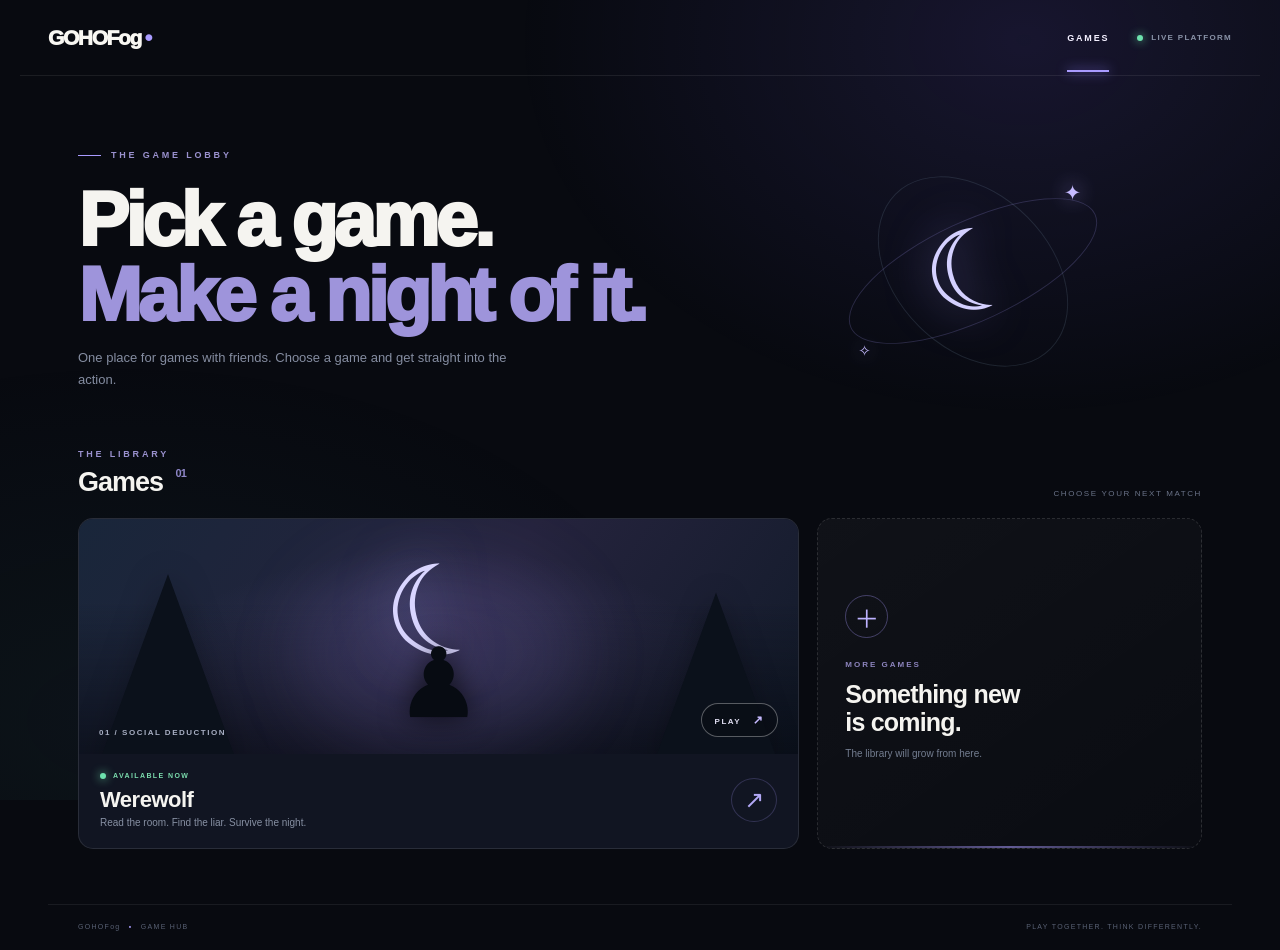
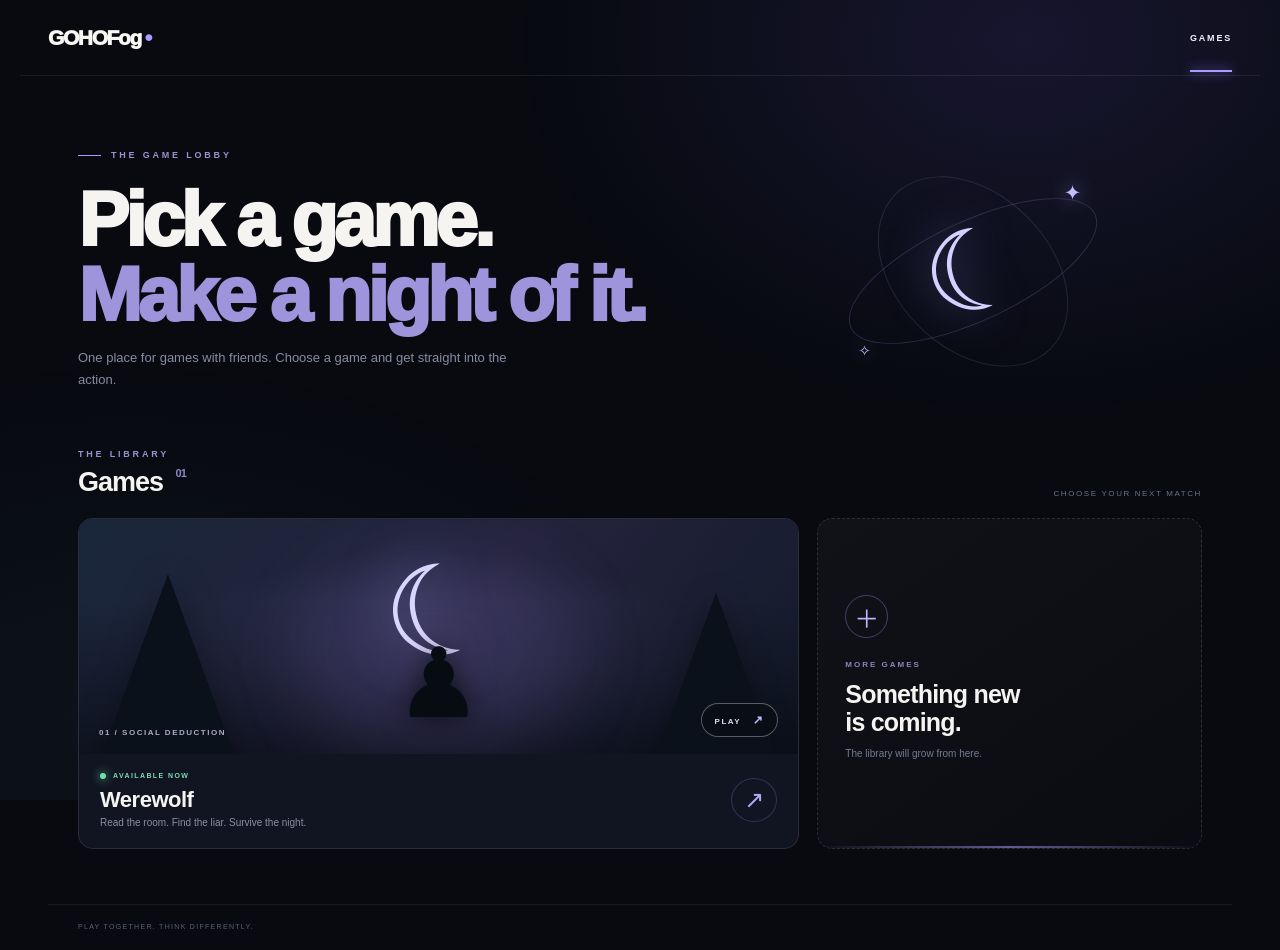
Before and after one commit to raaps199-netizen/battle-game, a Next.js app: page / in a window 1280 px wide. Shown: the top 950 px of the page. Built offline with nearby package versions, Linux system fonts and the light colour scheme.

Commit message:
Remove live status and game hub footer label

```diff
--- a/app/page.tsx
+++ b/app/page.tsx
@@ -9,7 +9,6 @@ export default function GameHub() {
         <Link href="/" className="hub-brand">GOHOFog<span>•</span></Link>
         <div className="hub-nav">
           <span className="hub-nav-active">GAMES</span>
-          <span className="hub-status"><i /> LIVE PLATFORM</span>
         </div>
       </header>
       <section className="hub-hero">
@@ -54,7 +53,7 @@ export default function GameHub() {
           </div>
         </div>
       </section>
-      <footer className="hub-footer"><span>GOHOFog <b>•</b> GAME HUB</span><span>PLAY TOGETHER. THINK DIFFERENTLY.</span></footer>
+      <footer className="hub-footer"><span>PLAY TOGETHER. THINK DIFFERENTLY.</span></footer>
     </main>
   );
 }
```
